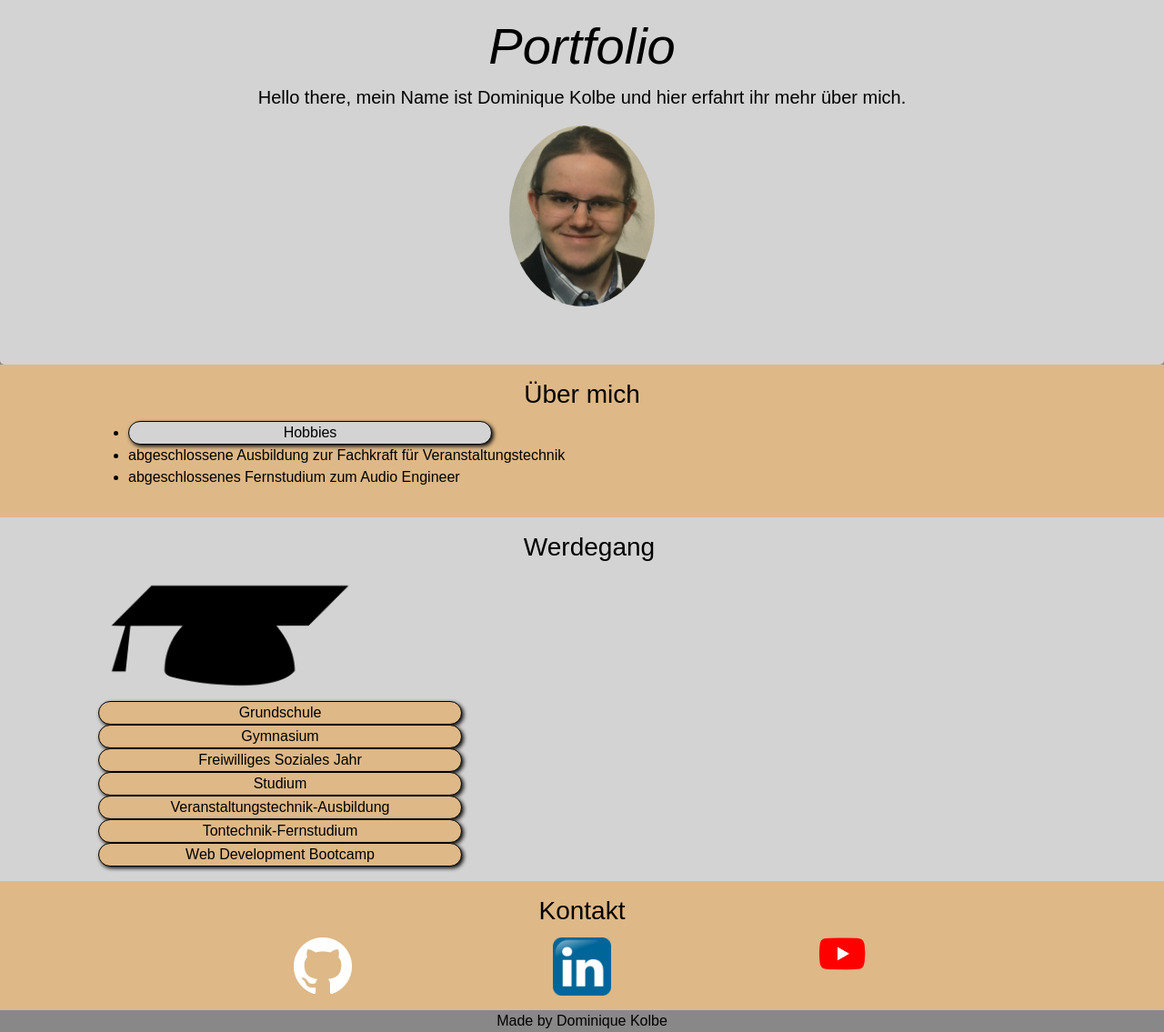
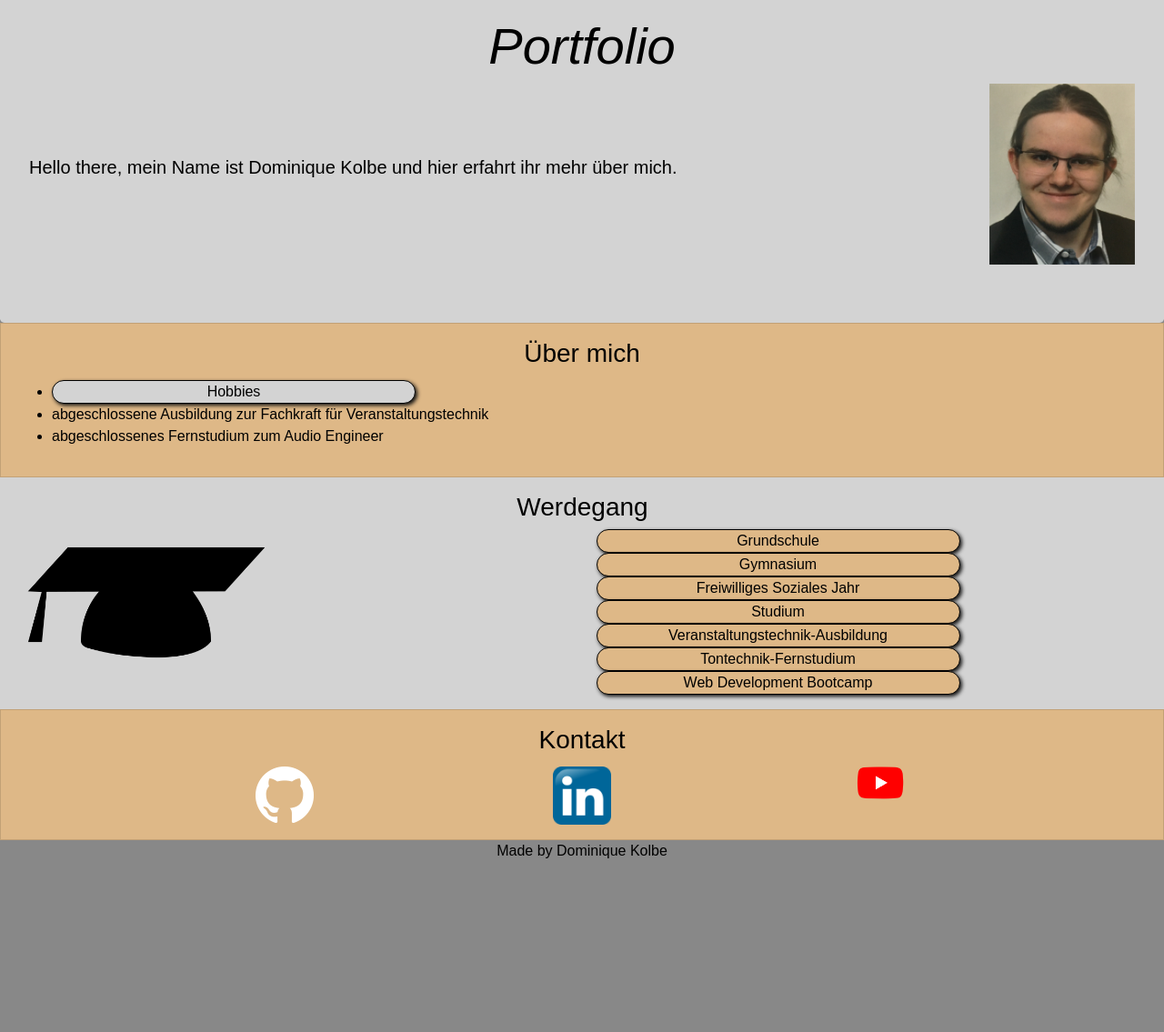
Before and after one commit to arassaria/portfolio, a website: page index.html in a window 1280 px wide. Shown: the part 80-1215 px from the top of the page at 91% size. After the commit the page ends 1028 px from the top, so only its background shows below. Drawn offline with nearby package versions, Linux system fonts and the light colour scheme.

Commit message:
Revert "Add smooth scrolling, and max-width container for big screens"

```diff
--- a/index.html
+++ b/index.html
@@ -15,7 +15,6 @@
     <title>Dominique Kolbe</title>
   </head>
   <body>
-    <div class="container-lg">
     <nav class="navbar fixed-top navbar-dark bg-dark">
       <img
         src="images/cool-dog.png"
@@ -26,26 +25,18 @@
       <a href="#bildung" class="btn btn-secondary">Werdegang</a>
       <a href="#contact" class="btn btn-secondary">Kontakt</a>
     </nav>
-    </div>
     <hr />
     <div class="jumbotron">
-        <div class="container-lg">
       <h1 class="display-4 text-center">Portfolio</h1>
       <p class="lead">
         Hello there, mein Name ist Dominique Kolbe und hier erfahrt ihr mehr
         über mich.
       </p>
       <a href="#about_me"
-            ><img
-              src="images/foto.jpeg"
-              alt="Mein Gesicht"
-              class="jumbotron-image"
+        ><img src="images/foto.jpeg" alt="Mein Gesicht" class="jumbotron-image"
       /></a>
     </div>
-
-      </div>
     <section id="about_me">
-        <div class="container-lg">
       <card class="card odd">
         <h3 class="card-title">Über mich</h3>
         <div>
@@ -62,17 +53,14 @@
               </details>
             </li>
             <li>
-                abgeschlossene Ausbildung zur Fachkraft für
-                Veranstaltungstechnik
+              abgeschlossene Ausbildung zur Fachkraft für Veranstaltungstechnik
             </li>
             <li>abgeschlossenes Fernstudium zum Audio Engineer</li>
           </ul>
         </div>
       </card>
-        </div>
     </section>
     <section id="bildung" class="row justify-content-between grey-background">
-       <div class="container-lg">
       <h3 class="col-sm-12 text-center">Werdegang</h3>
       <img
         src="images/bildung.png"
@@ -157,8 +145,7 @@
             <li>Lusshardtstraße 1-3</li>
             <li>76689 Karlsdorf</li>
             <li>
-                Weiterbildung zum "Bachelor of Arts: Audio Engineering" in
-                Planung
+              Weiterbildung zum "Bachelor of Arts: Audio Engineering" in Planung
             </li>
           </ul>
         </details>
@@ -172,10 +159,8 @@
           </ul>
         </details>
       </div>
-       </div>
     </section>
     <section id="contact">
-       <div class="container-lg">
       <card class="card contact">
         <h3 class="card-title">Kontakt</h3>
         <a href="https://www.github.com/domko95"
@@ -188,11 +173,8 @@
           ><img src="images/youtube.png" alt="YouTube" class="card-img"
         /></a>
       </card>
-       </div>
     </section>
     <footer>Made by Dominique Kolbe</footer>
-    </div>
-
     <!-- Optional JavaScript -->
     <!-- jQuery first, then Popper.js, then Bootstrap JS -->
     <script
--- a/scss/custom.scss
+++ b/scss/custom.scss
@@ -10,10 +10,6 @@ $font-family-base: Arial;
 @import "../node_modules/bootstrap/scss/bootstrap";
 
 // Add you custom CSS
-
-html {
-  scroll-behavior: smooth;
-}
 
 body {
   margin: 0px;
@@ -28,8 +24,14 @@ body {
   padding-right: 1rem;
   padding-bottom: 1rem;
   border-radius: 0px;
-  background-color: transparent !important;
-  border: none;
+}
+
+.card.odd {
+  background-color: burlywood;
+}
+
+.card.even {
+  background-color: lightgrey;
 }
 
 .jumbotron {
@@ -37,7 +39,6 @@ body {
   display: flex;
   flex-wrap: wrap;
   margin-bottom: 0rem;
-  text-align: center;
 }
 
 .display-4 {
@@ -48,7 +49,6 @@ body {
 .jumbotron-image {
   width: 10rem;
   flex-basis: 10rem;
-  border-radius: 50%;
 }
 
 .lead {
@@ -70,13 +70,8 @@ footer {
   align-self: center;
 }
 
-#contact,
-#about_me {
+.card.contact {
   background-color: burlywood;
-}
-.card.contact {
-  background-color: transparent;
-  border: none;
   flex-direction: row;
   flex-wrap: wrap;
   justify-content: space-evenly;
@@ -155,5 +150,5 @@ details > ul {
   padding-top: 1rem;
   padding-left: 1rem;
   padding-bottom: 1rem;
-  margin: auto;
+  margin-right: 0rem;
 }
```
Also changed, not shown: css/custom.css, 1 other file. Lines whose indentation alone changed are shown as unchanged.
